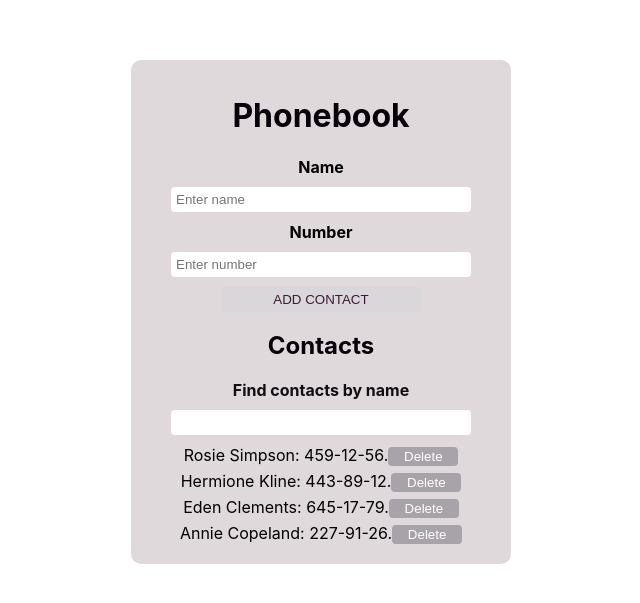
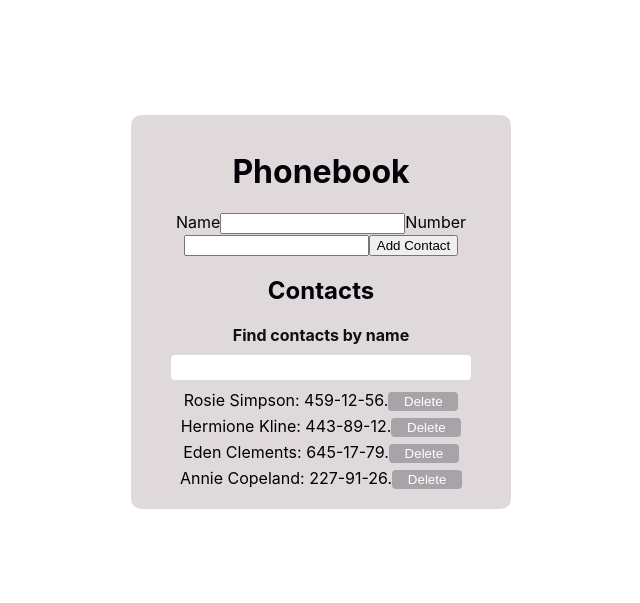
Before and after one commit to Reuelle/goit-react-hw-02-phonebook, a React (Create React App) app: page / in a window 1280 px wide. Shown: the part 103-706 px from the top of the page, without its empty margins (319-959 px from the left). Built offline with nearby package versions, Linux system fonts and the light colour scheme.

Commit message:
Update ContactForm.jsx

```diff
--- a/src/components/ContactForm/ContactForm.jsx
+++ b/src/components/ContactForm/ContactForm.jsx
@@ -7,56 +7,55 @@ import inititalState from './InitialState';
 import styles from './ContactForm.module.css';
 
 class PhonebooksForm extends Component {
-  state = { ...inititalState };
-
-  handleSubmit = e => {
-    e.preventDefault();
-    const { onSubmit } = this.props;
-    const result = onSubmit({ ...this.state });
-    if (result) {
-      this.reset();
-    }
+  state = {
+    name: '',
+    number: '',
   };
-
-  reset() {
-    this.setState({ ...inititalState });
-  }
 
   handleChange = ({ target }) => {
     const { name, value } = target;
-    this.setState({
-      [name]: value,
-    });
+    this.setState({ [name]: value });
+  };
+
+  handleSubmit = (e) => {
+    e.preventDefault();
+    const { name, number } = this.state;
+
+    if (!name || !number) {
+      alert('Please fill out this field');
+      return;
+    }
+
+    this.props.onSubmit({ name, number });
+    this.setState({ name: '', number: '' });
   };
 
   render() {
-    const { handleChange, handleSubmit } = this;
     const { name, number } = this.state;
-
     return (
-      <form onSubmit={handleSubmit}>
-        <div className={styles.formGroup}>
-          <label className={styles.text}>Name</label>
+      <form onSubmit={this.handleSubmit} className={styles.form}>
+        <label>
+          Name
           <input
-            className={styles.input}
+            type="text"
             name="name"
             value={name}
-            onChange={handleChange}
-            placeholder="Enter name"
+            onChange={this.handleChange}
+            required
           />
-        </div>
-        <div className={styles.formGroup}>
-          <label className={styles.text}>Number</label>
+        </label>
+        <label>
+          Number
           <input
-            className={styles.input}
+            type="tel"
             name="number"
             value={number}
-            onChange={handleChange}
-            placeholder="Enter number"
+            onChange={this.handleChange}
+            required
           />
-        </div>
-        <button className={styles.btn} type="submit">
-          ADD CONTACT
+        </label>
+        <button type="submit" className={styles.button}>
+          Add Contact
         </button>
       </form>
     );
```
